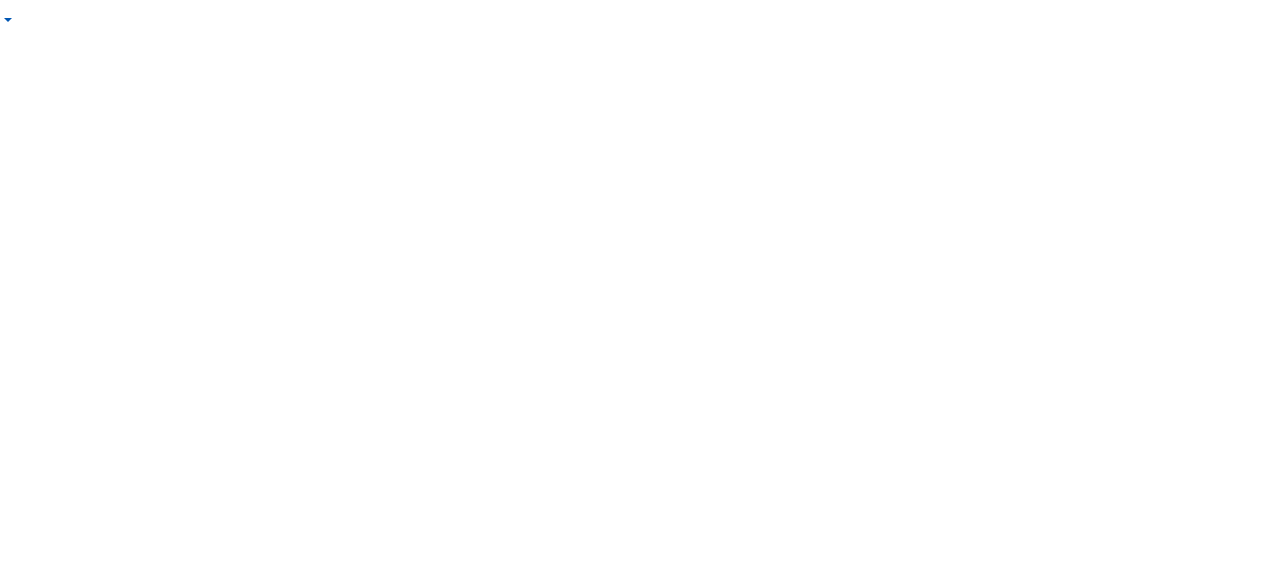
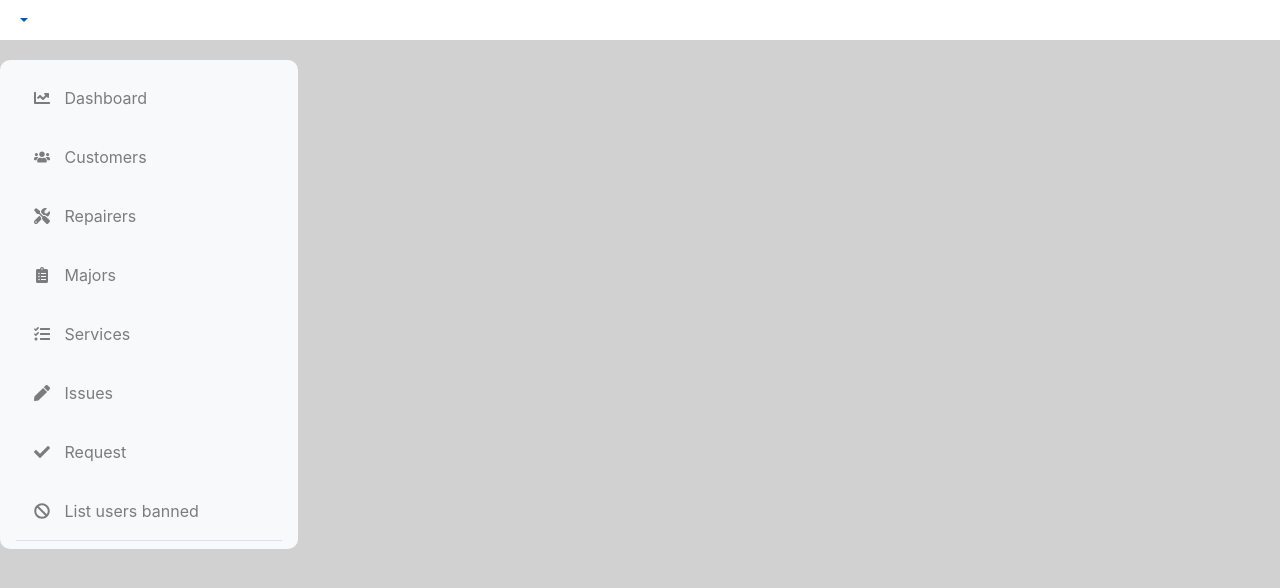
Before and after one commit to NguyenMinhDuc98/final-project-fpt, a React (Create React App) app: page / in a window 1280 px wide. Shown: the top 588 px of the page. Built offline with nearby package versions, Linux system fonts and the light colour scheme.

Commit message:
left-navbar

```diff
--- a/src/App.js
+++ b/src/App.js
@@ -2,6 +2,7 @@ import './App.css';
 import React, { Suspense } from 'react';
 import { BrowserRouter, Route, Switch } from 'react-router-dom';
 import NotFound from './components/NotFound';
+import './assets/fontawesome/icon';
 
 const Login = React.lazy(() => import('./features/Login'));
 const Home = React.lazy(() => import('./components/Home'));
--- a/src/components/Header/header.scss
+++ b/src/components/Header/header.scss
@@ -1,6 +1,6 @@
-.header{
+.header {
     background-color: white;
-    ul{
-        width: 25%;
+    li {
+        list-style-type: none;
     }
 }
--- a/src/components/Header/index.jsx
+++ b/src/components/Header/index.jsx
@@ -1,6 +1,6 @@
 import './header.scss';
 import { useDispatch, useSelector } from 'react-redux';
-import { DropdownItem, DropdownMenu, DropdownToggle, Nav, UncontrolledDropdown } from 'reactstrap';
+import { DropdownItem, DropdownMenu, DropdownToggle, UncontrolledDropdown } from 'reactstrap';
 import { useHistory } from 'react-router-dom';
 import { logout } from '../../features/Login/loginSlice';
 
@@ -18,12 +18,11 @@ function Header() {
 
     return (
         <div className='header'>
-            <Nav className="flex-column" navbar>
             <UncontrolledDropdown nav inNavbar>
                 <DropdownToggle nav caret>
                     {user.name}
                 </DropdownToggle>
-                    <DropdownMenu left>
+                <DropdownMenu>
                     <DropdownItem>
                         Profile
                     </DropdownItem>
@@ -32,7 +31,6 @@ function Header() {
                     </DropdownItem>
                 </DropdownMenu>
             </UncontrolledDropdown>
-            </Nav>
         </div>
     )
 }
--- a/src/components/Home/components/left-navbar.jsx
+++ b/src/components/Home/components/left-navbar.jsx
@@ -1 +1,61 @@
 import { FontAwesomeIcon } from '@fortawesome/react-fontawesome';
+import {
+    Navbar,
+    Nav,
+    NavItem,
+    NavLink
+} from 'reactstrap';
+import './left-navbar.scss';
+
+function LeftNavbar() {
+    return (
+        <div className='left-navbar'>
+            <Navbar color="light" light expand="md">
+                <Nav className="flex-column" navbar tabs pills>
+                    <NavItem>
+                        <NavLink href="#">
+                            <FontAwesomeIcon icon='chart-line'/> Dashboard
+                        </NavLink>
+                    </NavItem>
+                    <NavItem>
+                        <NavLink href="#">
+                            <FontAwesomeIcon icon="users" /> Customers
+                        </NavLink>
+                    </NavItem>
+                    <NavItem>
+                        <NavLink href="#">
+                            <FontAwesomeIcon icon="tools" /> Repairers
+                        </NavLink>
+                    </NavItem>
+                    <NavItem>
+                        <NavLink href="#">
+                            <FontAwesomeIcon icon="clipboard-list" /> Majors
+                        </NavLink>
+                    </NavItem>
+                    <NavItem>
+                        <NavLink href="#">
+                            <FontAwesomeIcon icon="tasks" /> Services
+                        </NavLink>
+                    </NavItem>
+                    <NavItem>
+                        <NavLink href="#">
+                            <FontAwesomeIcon icon="pen" /> Issues
+                        </NavLink>
+                    </NavItem>
+                    <NavItem>
+                        <NavLink href="#">
+                            <FontAwesomeIcon icon="check" /> Request
+                        </NavLink>
+                    </NavItem>
+                    <NavItem>
+                        <NavLink href="#">
+                            <FontAwesomeIcon icon="ban" /> List users banned
+                        </NavLink>
+                    </NavItem>
+                </Nav>
+            </Navbar>
+        </div>
+    );
+}
+
+export default LeftNavbar;
--- /dev/null
+++ b/src/components/Home/components/left-navbar.scss
@@ -0,0 +1,20 @@
+.left-navbar {
+    margin-top: 20px;
+
+    nav {
+        border-radius: 10px;
+    }
+
+    ul {
+        width: 100%;
+
+        li {
+            margin: 10px;
+        }
+
+        svg {
+            margin-right: 10px;
+            width: 1rem !important;
+        }
+    }
+}
--- a/src/components/Home/pages/homePage.jsx
+++ b/src/components/Home/pages/homePage.jsx
@@ -1,11 +1,21 @@
+import { Col, Row } from "reactstrap";
 import Footer from "../../Footer";
 import Header from "../../Header";
+import LeftNavbar from "../components/left-navbar";
+import './homePage.scss';
 
 function HomePage() {
     return (
         <div>
+            <Header />
 
-            <Header />
+            <Row>
+                <Col lg={3}>
+                    <LeftNavbar />
+                </Col>
+                <Col lg={9}>
+                </Col>
+            </Row>
 
             {/* <Footer /> */}
         </div>
--- /dev/null
+++ b/src/components/Home/pages/homePage.scss
@@ -0,0 +1,3 @@
+body{
+    background-color: rgb(209, 209, 209);
+}
```
Lines whose indentation alone changed are shown as unchanged.
